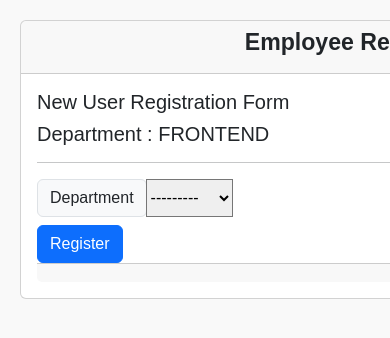
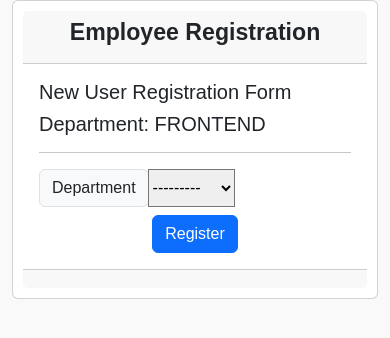
Before and after one commit to Yassin-ck/EmployeemanagementProject, a Django app: page /hr_departmenting/1/ in a window 390 px wide; the page is wider, and only the part inside the window is pictured. Shown: the top 338 px of that part. Run offline with Django 4.2, Linux system fonts and the light colour scheme; a user stored in the database is signed in; tables that the repository leaves empty hold one stand-in row (values such as "Sample post"); some libraries are stand-ins or nearby versions.

Commit message:
template

```diff
--- a/templates/accounts/hr_departmenting.html
+++ b/templates/accounts/hr_departmenting.html
@@ -2,15 +2,60 @@
 
 {% block content %}
 
-<div class="container" style="width:740px; padding:20px;">
+<style>
+    /* Default styles for the card */
+    .card {
+        width: 740px;
+        margin: 0 auto;
+        padding: 20px;
+    }
+
+    /* Media query for small screens */
+    @media screen and (max-width: 767px) {
+        .card {
+            width: 100%;
+            padding: 10px;
+        }
+
+        .card-header {
+            font-size: 24px;
+        }
+
+        .form-row {
+            flex-wrap: wrap;
+            justify-content: center;
+        }
+
+        .input-group {
+            flex-basis: 100%;
+            margin-bottom: 10px;
+        }
+
+        .input-group-text {
+            width: 100%;
+            text-align: left;
+        }
+
+        .form-control {
+            width: 100%;
+        }
+
+        .input-group-append {
+            text-align: center;
+        }
+    }
+</style>
+
+<div class="container">
     <div class="card text">
         <center>
             <div class="card-header">
-                <h3><strong>Employee Registration</strong></h3></div>
+                <h3><strong>Employee Registration</strong></h3>
+            </div>
         </center>
         <div class="card-body">
             <h5 align="left">New User Registration Form</h5>
-            <h5 align="left">Department : {{request.user.department}}</h5>
+            <h5 align="left">Department: {{ request.user.department }}</h5>
             <hr color="Blue">
 
             <!-- validate email -->
@@ -22,21 +67,21 @@
                             <div class="input-group-text">Department</div>
                         </div>
                         {{ form.department }}
-
                     </div>
+                </div>
+                <center>
                     <div class="input-group-append">
                         <button class="btn btn-primary" type="submit">Register</button>
                     </div>
+                </center>
             </form>
         </div> <!-- /close Card body -->
 
         <div class="card-footer text-muted">
             <table width="100%">
                 <tr>
-                <td align="left" width="20%">
-                </td>
-                <td align="right" width="30%">
-                </td>
+                    <td align="left" width="20%"></td>
+                    <td align="right" width="30%"></td>
                 </tr>
             </table>
             {% include "includes/messages.html" %}
```
Lines whose indentation alone changed are shown as unchanged.
